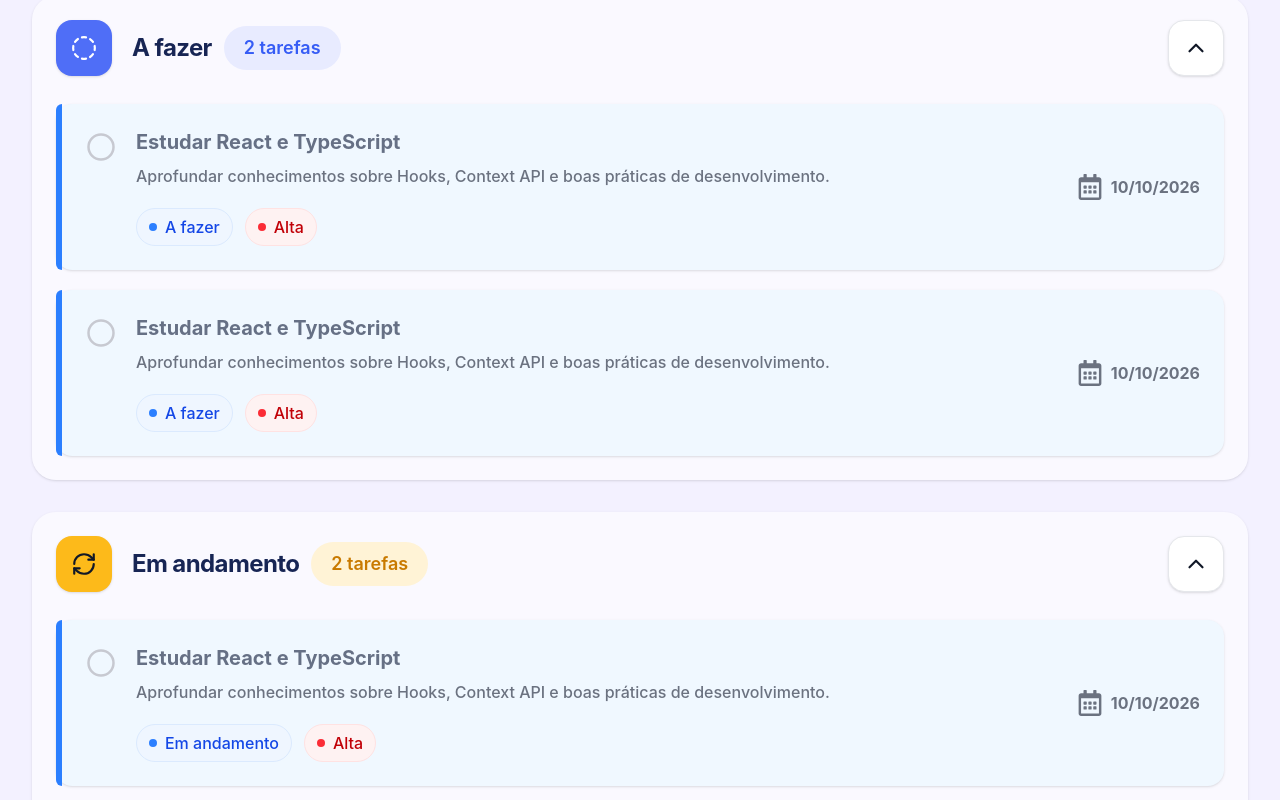
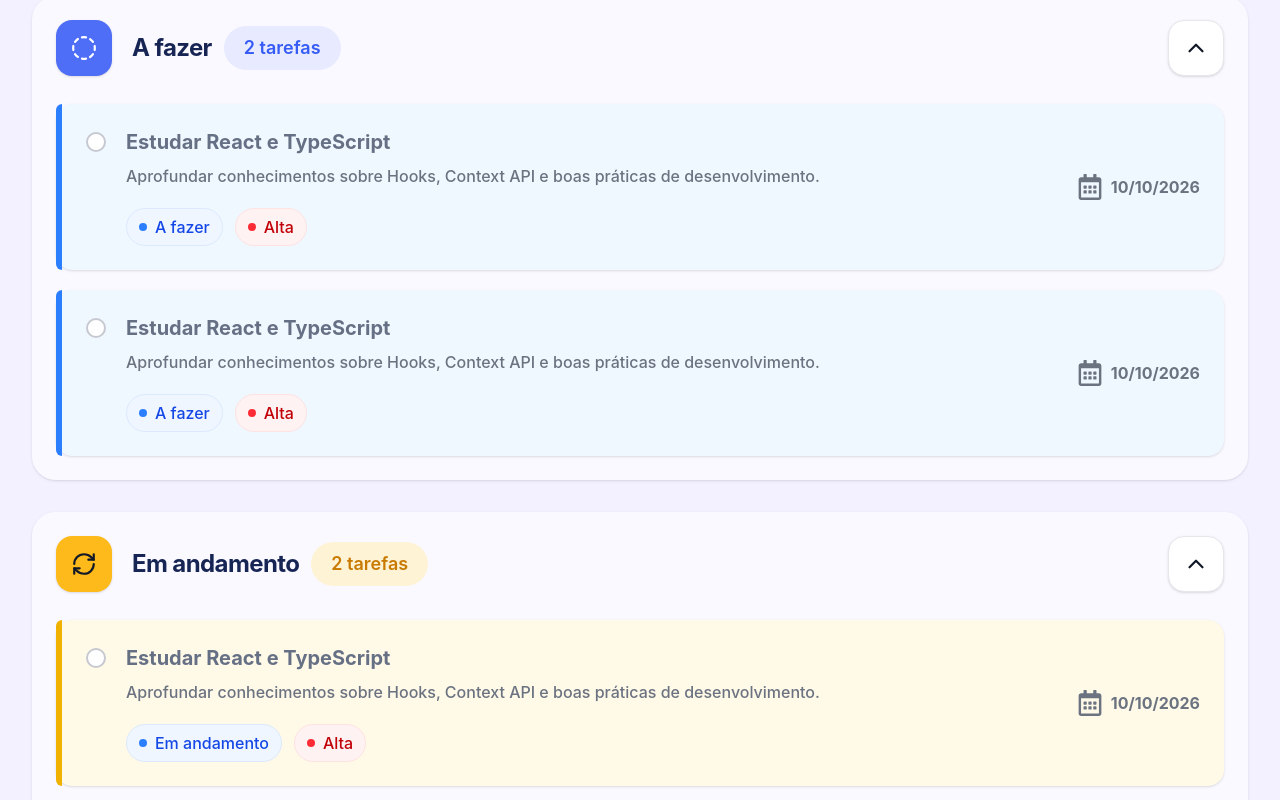
Before and after one commit to jainyxavier/taskflow, a React (Vite) app: page / in a window 1280 px wide. Shown: the part 260-1060 px from the top of the page. Built offline with nearby package versions, Linux system fonts and the light colour scheme.

Commit message:
feat: dynamic card styling

```diff
--- a/src/components/TaskCard.tsx
+++ b/src/components/TaskCard.tsx
@@ -1,26 +1,63 @@
 import { FaRegCalendarAlt } from "react-icons/fa";
-import { LuCircle } from "react-icons/lu";
 import type { Task } from "../types/task";
 
 interface TaskCardProps {
     task: Task;
 }
 
+const blueVariant = ["bg-[#f0f8ff]", "bg-blue-500"]
+const yellowVariant = ["bg-[#FFF9E8]", "bg-yellow-500"]
+const greenVariant = ["bg-[#F0FDF4]", "bg-green-500"]
+
 export default function TaskCard({task}: TaskCardProps) {
+
+    function getTaskCardColor(status: string) {
+        if(status == "A fazer") {
+            return blueVariant
+        }
+
+        if(status == "Em andamento") {
+            return yellowVariant
+        }
+
+        if(status == "Concluído") {
+            return greenVariant
+        }
+
+        return blueVariant;
+    }
+
+    const [bgColor, sidebarColor] = getTaskCardColor(task.status)
+
     return (
-        <li className="rounded-2xl flex bg-[#f0f8ff] shadow-sm hover:shadow-md">
+        <li className={`rounded-2xl flex ${bgColor} shadow-sm hover:shadow-md`}>
             {/* Barra lateral */}
-            <div className="w-1.5 rounded-l-2xl bg-blue-500" />
+            <div className={`w-1.5 rounded-l-2xl ${sidebarColor}`} />
 
             <div className="flex w-full items-center justify-between gap-6 p-6">
                 <div className="flex flex-1 items-start gap-5">
                     {/* Checkbox */}
-                    <button
-                        type="button"
-                        className="mt-1 text-[#C7C9D1] transition-colors hover:text-[#7C3AED]"
-                    >
-                        <LuCircle size={30} />
-                    </button>
+                    <label className="mt-1 cursor-pointer">
+                        <input
+                            type="checkbox"
+                            className="peer sr-only"
+                        />
+
+                        <div
+                            className="
+                                flex size-5 items-center justify-center
+                                rounded-full
+                                border-2 border-[#C7C9D1]
+                                bg-white
+                                transition-all duration-200
+                                hover:border-[#7C3AED]
+                                peer-checked:border-[#7C3AED]
+                                peer-checked:bg-[#7C3AED]
+                                peer-focus:ring-2 peer-focus:ring-[#7C3AED]/20
+                            "
+                        >
+                        </div>
+                    </label>
 
                     {/* Conteúdo */}
                     <div className="flex flex-col">
```
